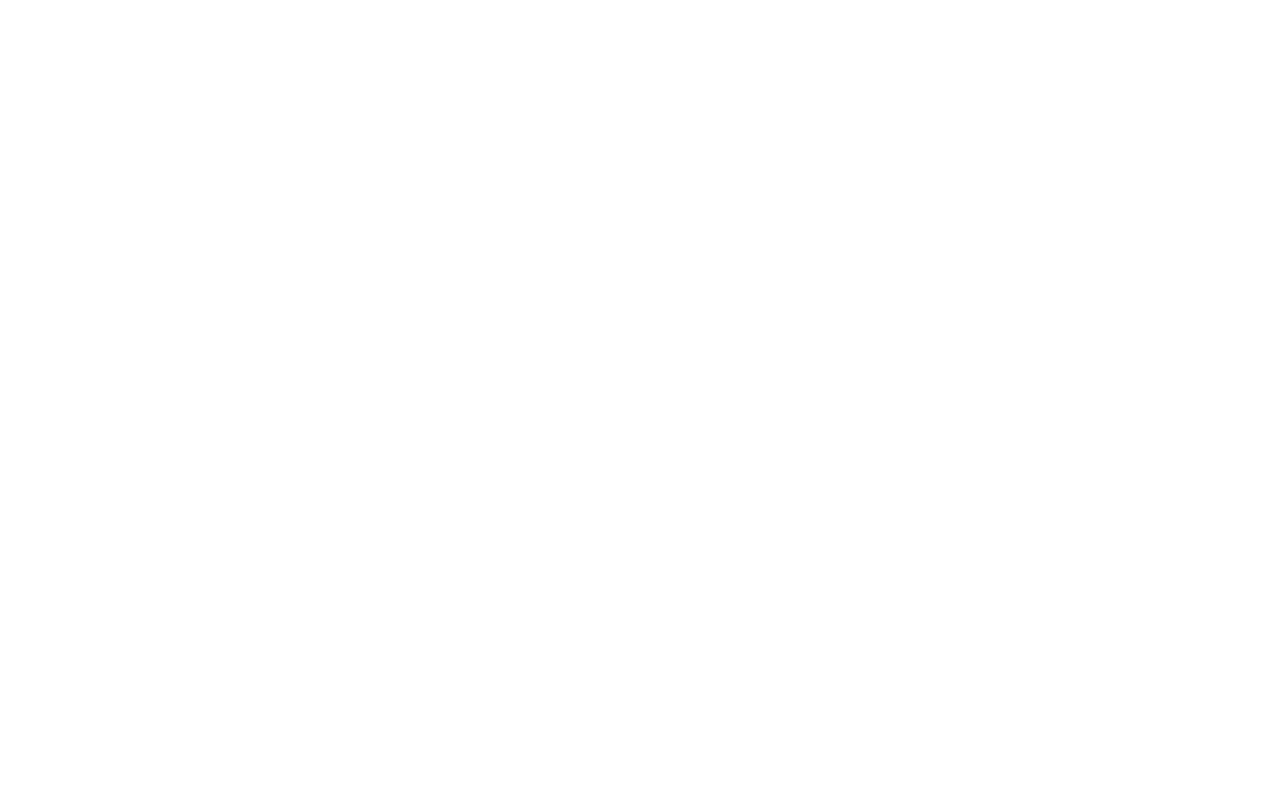
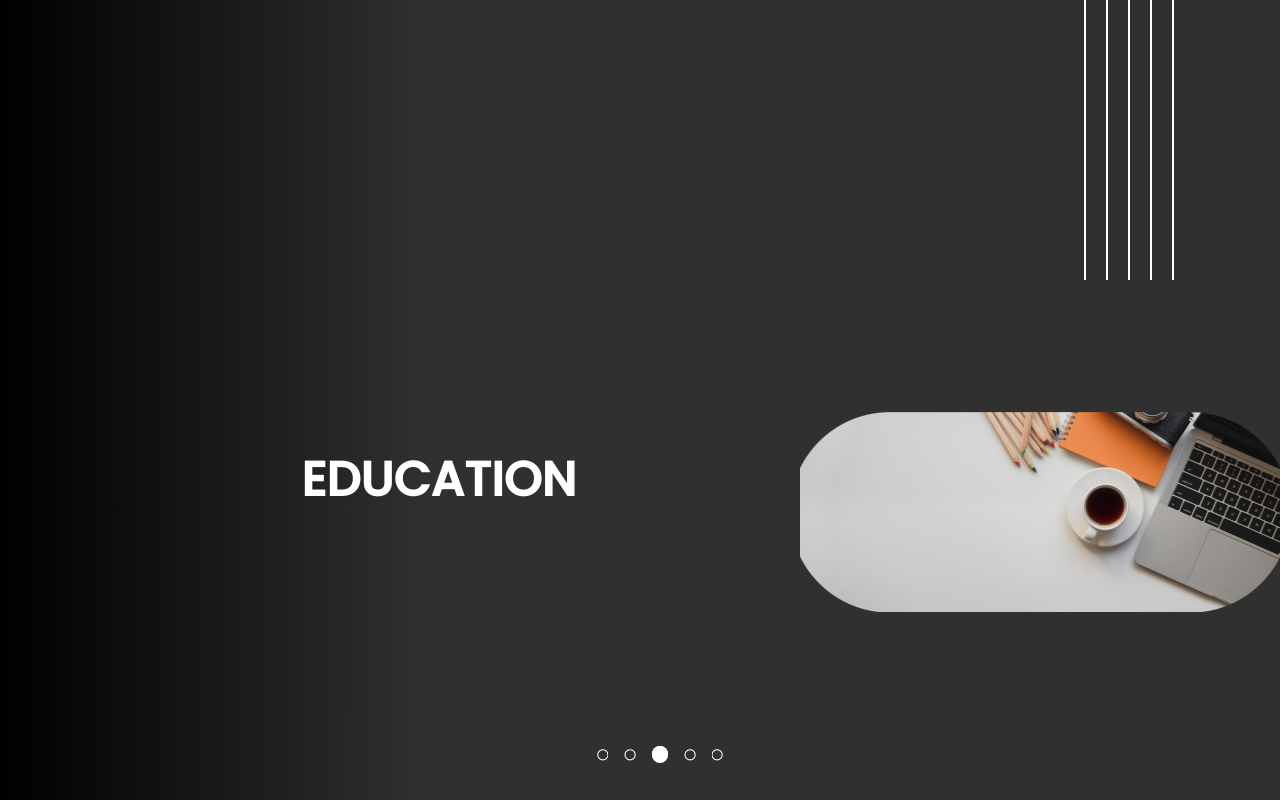
Before and after one commit to MahmoudBakr23/new-portfolio, a React (Create React App) app: page /education in a window 1280 px wide. Before the commit this address had no page. Built offline with nearby package versions, Linux system fonts and the light colour scheme.

Commit message:
Initiate the Education component

```diff
--- a/src/App.js
+++ b/src/App.js
@@ -1,6 +1,7 @@
 import Home from "./Components/Home";
 import About from "./Components/About";
 import { BrowserRouter, Route, Routes } from 'react-router-dom';
+import Education from "./Components/Education";
 
 const App = () => {
   return (
@@ -8,6 +9,7 @@
       <Routes>
           <Route exact path="/" element={<Home />} />
           <Route exact path="/aboutme" element={<About />} />
+          <Route exact path="/education" element={<Education />} />
       </Routes>
     </BrowserRouter>
   );
--- /dev/null
+++ b/src/Components/Education.js
@@ -0,0 +1,28 @@
+import Header from "./Header";
+import { AboutImg, Heading, SecondWrapper, AboutWrapper } from "./Styles/About.styled";
+import { Container, LinesCont, OneLine } from "./Styles/Home.styled";
+
+const Education = () => {
+    return(
+        <div>
+            <Container right>
+            <AboutWrapper>
+                <Heading>EDUCATION</Heading>
+            </AboutWrapper>
+            <SecondWrapper>
+                <AboutImg />
+            </SecondWrapper>
+            <LinesCont short>
+                <OneLine />
+                <OneLine />
+                <OneLine />
+                <OneLine />
+                <OneLine />
+            </LinesCont>
+            <Header rightOrLeft={"right"} edu={"active"}/>
+            </Container>
+        </div>
+    )
+}
+
+export default Education;
--- a/src/Components/Styles/About.styled.js
+++ b/src/Components/Styles/About.styled.js
@@ -27,8 +27,8 @@
     width: 100%;
     align-items: center;
     justify-content: center;
-    margin-top: 6rem;
-    margin-left: 6rem;
+    margin-top: 7rem;
+    margin-left: 8rem;
 `
 
 const AboutImg = styled.div`
--- /dev/null
+++ b/src/Components/Styles/Education.styled.js
@@ -0,0 +1 @@
+import styled from "styled-components";
--- a/src/Components/Styles/Home.styled.js
+++ b/src/Components/Styles/Home.styled.js
@@ -50,7 +50,7 @@
 `
 
 const SubHeading = styled.h2`
-    font-size: ${props => props.tight ? "1.2rem" : "1.5rem"};
+    font-size: ${props => props.tight ? "1.1rem" : "1.5rem"};
     font-weight: 200;
     word-spacing: ${props => props.tight ? "0px" : "5px"};
     letter-spacing: ${props => props.tight ? "0px" : "5px"};
```
